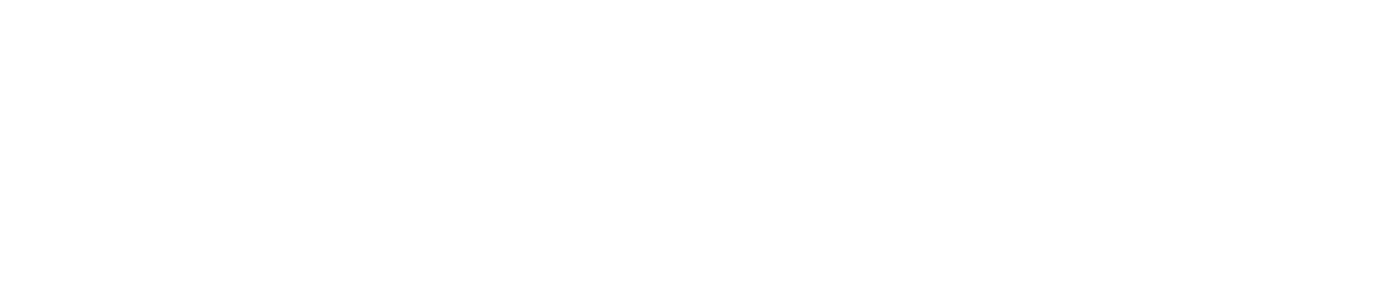
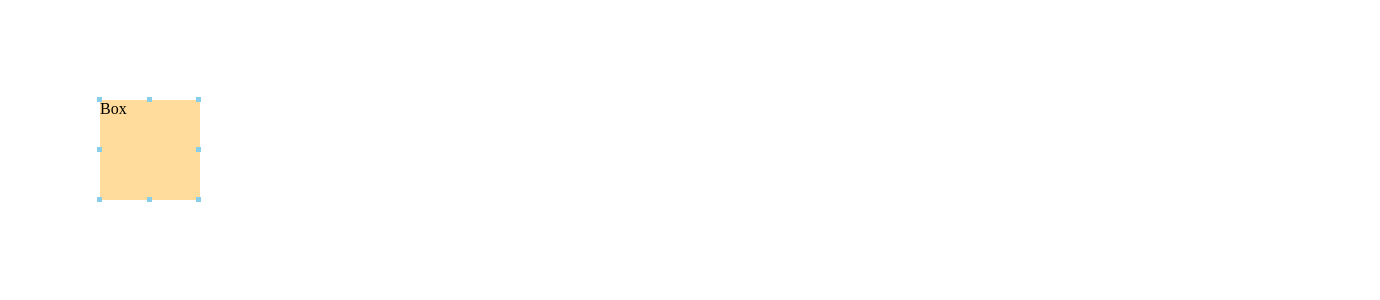
Before and after one commit to KelvinQiu802/resizable, a React (Vite) app: page / in a window 1280 px wide. Shown: the top 300 px of the page, 1380 px wide, since content can reach past the window. Built offline with nearby package versions, Linux system fonts and the light colour scheme.

Commit message:
feat: control point

```diff
--- a/src/App.css
+++ b/src/App.css
@@ -0,0 +1,17 @@
+.box {
+  width: inherit;
+  height: inherit;
+  background-color: rgba(255, 166, 0, 0.387);
+}
+
+.point {
+  width: 5px;
+  height: 5px;
+  background-color: skyblue;
+}
+
+.container {
+  position: relative;
+  top: 100px;
+  left: 100px;
+}
--- a/src/App.jsx
+++ b/src/App.jsx
@@ -1,7 +1,26 @@
 import './App.css';
+import Box from './components/Box';
+import Resizable from './components/Resizable';
+import React from 'react';
 
 function App() {
-  return <div className='App'></div>;
+  const [defaultStyle, setDefaultStyle] = React.useState({
+    width: 100,
+    height: 100,
+  });
+
+  return (
+    <div className='App'>
+      <div className='container'>
+        <Resizable
+          defaultStyle={defaultStyle}
+          setDefaultStyle={setDefaultStyle}
+        >
+          <Box />
+        </Resizable>
+      </div>
+    </div>
+  );
 }
 
 export default App;
--- /dev/null
+++ b/src/components/Box.jsx
@@ -0,0 +1,7 @@
+import React from 'react';
+
+function Box() {
+  return <div className='box'>Box</div>;
+}
+
+export default Box;
--- /dev/null
+++ b/src/components/Resizable.jsx
@@ -0,0 +1,69 @@
+import React from 'react';
+
+function Resizable({ children, defaultStyle, setDefaultStyle }) {
+  const elem = React.useRef();
+  const points = ['t', 'r', 'b', 'l', 'lt', 'rt', 'lb', 'rb'];
+
+  const getPointStyle = (point) => {
+    const { width, height } = defaultStyle;
+
+    const hasT = point.includes('t');
+    const hasB = point.includes('b');
+    const hasL = point.includes('l');
+    const hasR = point.includes('r');
+
+    let newLeft, newTop;
+    if (point.length === 2) {
+      // 四个角
+      newLeft = hasL ? 0 : width;
+      newTop = hasT ? 0 : height;
+    } else {
+      // 上下两点
+      if (hasT || hasB) {
+        newLeft = width / 2;
+        newTop = hasT ? 0 : height;
+      }
+      // 左右两点
+      if (hasL || hasR) {
+        newLeft = hasL ? 0 : width;
+        newTop = height / 2;
+      }
+    }
+
+    const style = {
+      position: 'absolute',
+      left: `${newLeft}px`,
+      top: `${newTop}px`,
+      marginLeft: hasR ? '-4px' : '-3px',
+      marginTop: '-3px',
+      zIndex: 100,
+    };
+    return style;
+  };
+
+  const handleMouseDown = (e) => {
+    e.stopPropagation();
+    e.preventDefault();
+  };
+
+  const containerStyle = {
+    width: `${defaultStyle.width}px`,
+    height: `${defaultStyle.height}px`,
+  };
+
+  return (
+    <div ref={elem} style={containerStyle}>
+      {points.map((point) => (
+        <div
+          key={point}
+          className='point'
+          style={getPointStyle(point)}
+          onMouseDown={(e) => handleMouseDown(e)}
+        ></div>
+      ))}
+      {children}
+    </div>
+  );
+}
+
+export default Resizable;
```
